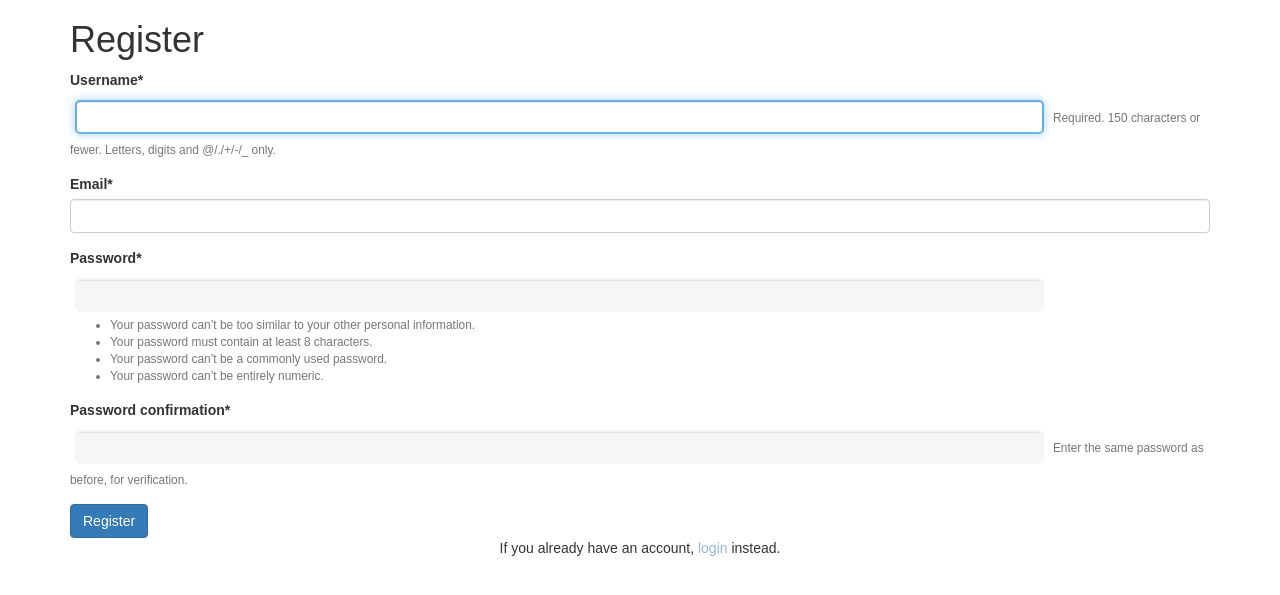
After one commit to HInoikari/my-first-blog, a Django app: page /users/register in a window 1280 px wide. The commit adds this page. Shown: the top 595 px of the page. Run offline with Django 3.2, Linux system fonts and the light colour scheme; some libraries are stand-ins or nearby versions.

Commit message:
Register page and styles add

```diff
--- a/mysite/settings.py
+++ b/mysite/settings.py
@@ -42,7 +42,10 @@ INSTALLED_APPS = [
     'django.contrib.staticfiles',
     'blog',
     'users',
+    'crispy_forms',
 ]
+
+CRISPY_TEMPLATE_PACK = 'bootstrap4'
 
 MIDDLEWARE = [
     'django.middleware.security.SecurityMiddleware',
--- /dev/null
+++ b/users/forms.py
@@ -0,0 +1,20 @@
+from django import forms
+from django.contrib.auth.forms import UserCreationForm
+from django.contrib.auth.models import User
+
+
+# Create your forms here.
+
+class NewUserForm(UserCreationForm):
+	email = forms.EmailField(required=True)
+
+	class Meta:
+		model = User
+		fields = ("username", "email", "password1", "password2")
+
+	def save(self, commit=True):
+		user = super(NewUserForm, self).save(commit=False)
+		user.email = self.cleaned_data['email']
+		if commit:
+			user.save()
+		return user
--- a/users/templates/users/layout.html
+++ b/users/templates/users/layout.html
@@ -3,9 +3,9 @@
 <html lang="en">
 <head>
   <title>Users</title>
-  <link href="//maxcdn.bootstrapcdn.com/bootstrap/4.0.0/css/bootstrap.min.css" rel="stylesheet" id="bootstrap-css">
-  <script src="//maxcdn.bootstrapcdn.com/bootstrap/4.0.0/js/bootstrap.min.js"></script>
-  <link rel="stylesheet" href="https://use.fontawesome.com/releases/v5.0.8/css/all.css">
+  <link href="//maxcdn.bootstrapcdn.com/bootstrap/3.3.0/css/bootstrap.min.css" rel="stylesheet" id="bootstrap-css">
+  <script src="//maxcdn.bootstrapcdn.com/bootstrap/3.3.0/js/bootstrap.min.js"></script>
+  <script src="//code.jquery.com/jquery-1.11.1.min.js"></script>
   <link rel="stylesheet" href="{% static 'css/styles.css' %}">
 </head>
 <body>
--- a/users/templates/users/login.html
+++ b/users/templates/users/login.html
@@ -1,5 +1,6 @@
 {% extends "users/layout.html" %}
 {% load static %}
+
 
 {% block body %}
 {% if message %}
@@ -15,7 +16,7 @@
           <input class="fadeIn fourth", type="submit", value="Login">
         </form>
           <div id="formFooter">
-            <a class="underlineHover" href="">Forgot Password?</a>
+            <a class="underlineHover" href="{% url 'register' %}">Create a new account?</a>
           </div>
   </div>
 </div>
--- /dev/null
+++ b/users/templates/users/register.html
@@ -0,0 +1,18 @@
+{% extends "users/layout.html" %}
+{% load static %}
+
+{% block body %}
+{% load crispy_forms_tags %}
+
+<div class="container py-5">
+  <h1>Register</h1>
+  <form method="POST">
+    {% csrf_token %}
+    {{ register_form|crispy }}
+    <button class="btn btn-primary" type="submit">Register</button>
+  </form>
+  <p class="text-center">If you already have an account, <a href="{% url 'login' %}">login</a> instead.</p>
+</div>
+
+
+{% endblock %}
--- a/users/urls.py
+++ b/users/urls.py
@@ -6,5 +6,6 @@ from . import views
 urlpatterns = [
     path('', views.index, name="index"),
     path("login", views.login_view, name="login"),
-    path("logout", views.logout_view, name="logout")
+    path("logout", views.logout_view, name="logout"),
+    path("register", views.register_request, name="register"),
 ]
--- a/users/views.py
+++ b/users/views.py
@@ -1,9 +1,11 @@
 from django.contrib.auth import authenticate, login, logout
-from django.shortcuts import render
+from django.shortcuts import render, redirect
 from django.http import HttpResponseRedirect
 from django.urls import reverse
+from .forms import NewUserForm
+from django.contrib import messages
 
-# Create your views here.
+
 def index(request):
      if not request.user.is_authenticated:
         return HttpResponseRedirect(reverse("login"))
@@ -30,3 +32,15 @@ def logout_view(request):
     return render(request, "users/login.html", {
                 "message": "Logged Out"
             })
+
+def register_request(request):
+	if request.method == "POST":
+		form = NewUserForm(request.POST)
+		if form.is_valid():
+			user = form.save()
+			login(request, user)
+			messages.success(request, "Registration successful." )
+			return redirect(reverse("index"))
+		messages.error(request, "Unsuccessful registration. Invalid information.")
+	form = NewUserForm()
+	return render (request=request, template_name="users/register.html", context={"register_form":form})
```
